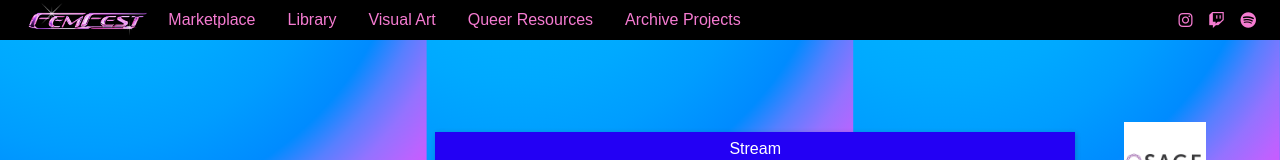
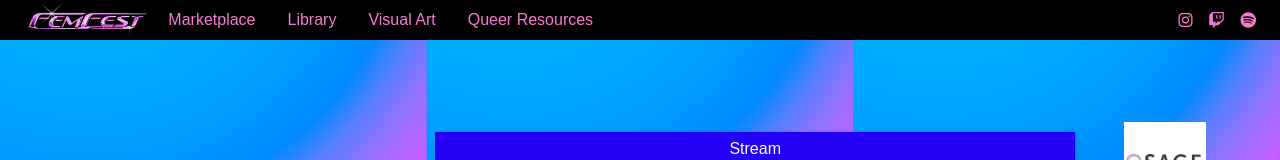
Before and after one commit to whykatherine/FemFest2021, a React (Create React App) app: page / in a window 1280 px wide. Shown: the top 160 px of the page. Built offline with nearby package versions, Linux system fonts and the light colour scheme; a web font is replaced by a local one.

Commit message:
feat: remove archive projects

```diff
--- a/src/App.js
+++ b/src/App.js
@@ -11,7 +11,6 @@ import StreamChat from './stream/StreamChat';
   import Library from './pages/Library';
   import VisualArt from './pages/VisualArt';
   import QueerResources from './pages/QueerResources';
-  import ArchiveProjects from './pages/ArchiveProjects';
 
 class App extends Component {
   render() {
@@ -52,22 +51,12 @@ class App extends Component {
           <Header></Header>
           <div className="container">
             <div className="desktop__icons">
-
               {Object.keys(sponsors).map(s => (
                 <a href={sponsors[s]["link"]} key={s} className="desktop__icon">
                   <img src={"/img/sponsors/" + sponsors[s]["filename"]} alt={s + " logo"} />
                   <p>{s}</p>
                 </a>
               ))}
-
-              {/*<a href="https://lalgbtcenter.org/" className="desktop__icon">
-                <img src="/img/sponsors/lgbt-center.png" alt="Los Angeles LGBT Center logo" />
-                <p>Los Angeles Lgbt Center</p>
-              </a>
-              <a href="https://one.usc.edu/" className="desktop__icon">
-                <img src="/img/sponsors/one-archives.png" alt="ONE Archives logo" />
-                <p>ONE Archives</p>
-              </a>*/}
             </div>
             <Window title="Stream" windowClass="window--stream"><Stream></Stream></Window>
             <Window title="Chat" windowClass="window--chat"><StreamChat></StreamChat></Window>
@@ -87,9 +76,6 @@ class App extends Component {
               <Route path="/queer-resources">
                 <Window title="Queer Resources"><QueerResources></QueerResources></Window>
               </Route>
-              <Route path="/archive-projects">
-                <Window title="Archive Projects"><ArchiveProjects></ArchiveProjects></Window>
-              </Route>
             </Switch>
           </div>
         </Router>
--- a/src/Header.js
+++ b/src/Header.js
@@ -23,9 +23,6 @@ function Header(props) {
             </li>
             <li>
               <Link to="/queer-resources">Queer Resources</Link>
-            </li>
-            <li>
-              <Link to="/archive-projects">Archive Projects</Link>
             </li>
           </ul>
         </nav>
--- a/src/pages/ArchiveProjects.js
+++ /dev/null
@@ -1,18 +0,0 @@
-// modules
-import React from 'react';
-
-function ArchiveProjects(props) {
-  return (
-    <div className="archive-projects">
-      <div className="text">
-        <h1 data-content="Archive Projects">Archive Projects</h1>
-      </div>
-
-      <div className="text">
-        <p>COMING SOON</p>
-      </div>
-    </div>
-  );
-}
-
-export default ArchiveProjects;
```
